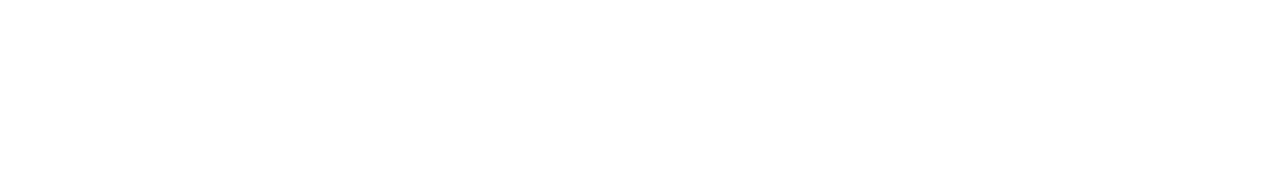
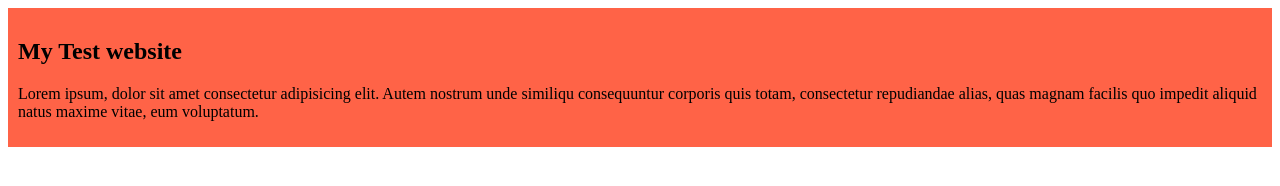
Before and after one commit to sourav-me/test-repo, a plain HTML site: page index.html in a window 1280 px wide. Drawn offline with Linux system fonts and the light colour scheme.

Commit message:
added the first blog

```diff
--- a/index.html
+++ b/index.html
@@ -1,11 +1,19 @@
 <!DOCTYPE html>
 <html lang="en">
+
 <head>
     <meta charset="UTF-8">
     <meta name="viewport" content="width=device-width, initial-scale=1.0">
     <title>My Test Repo</title>
+    <link rel="stylesheet" href="styles/blog.css">
 </head>
+
 <body>
+    <div>
+        <h2>My Test website</h2>
+        <p>Lorem ipsum, dolor sit amet consectetur adipisicing elit. Autem nostrum unde similiqu consequuntur corporis quis totam, consectetur repudiandae alias, quas magnam facilis quo impedit aliquid natus maxime vitae, eum voluptatum.</p>
+    </div>
 
 </body>
+
 </html>
--- /dev/null
+++ b/styles/blog.css
@@ -0,0 +1,4 @@
+div{
+    background-color: tomato;
+    padding: 10px;
+}
```
